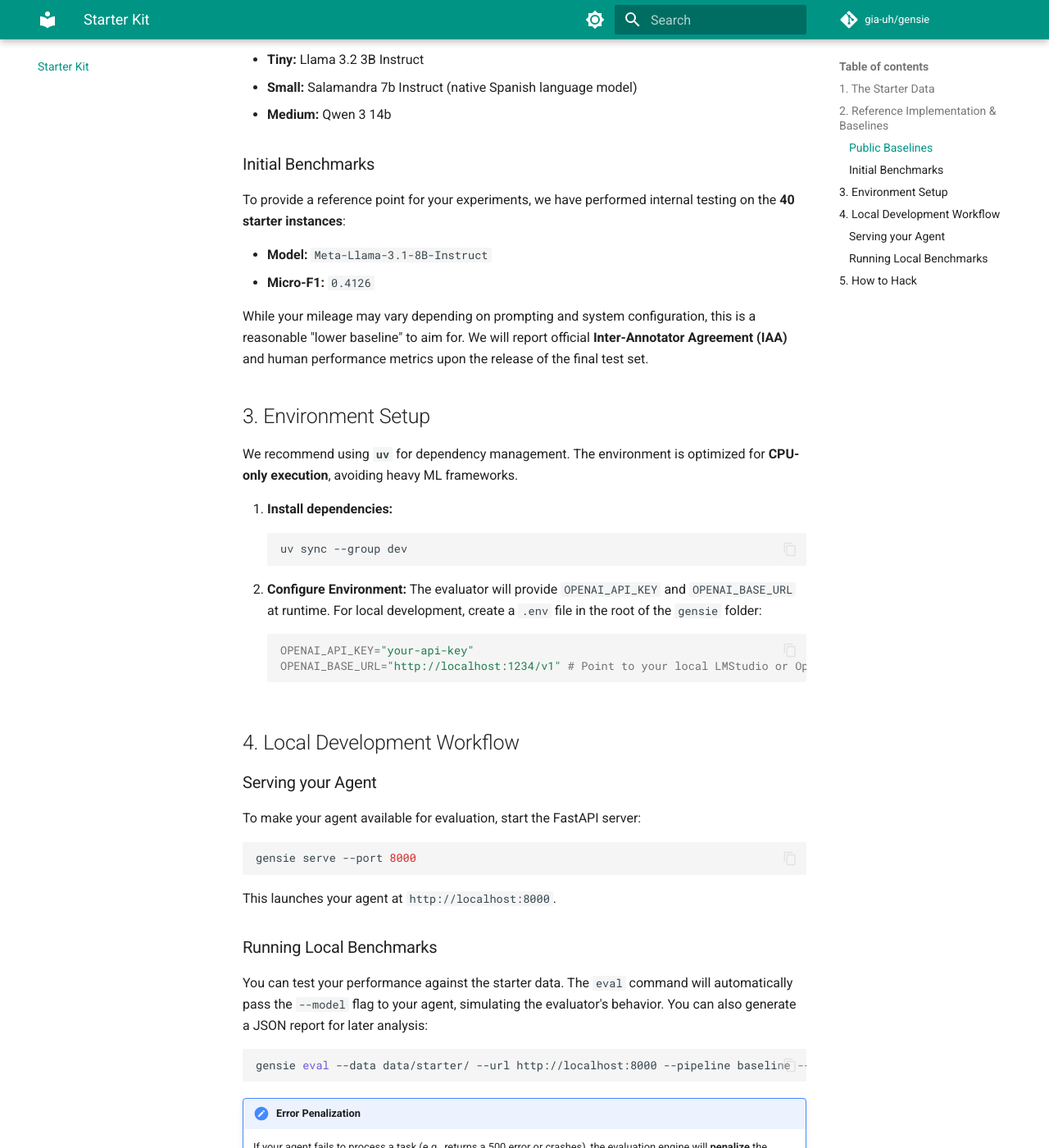
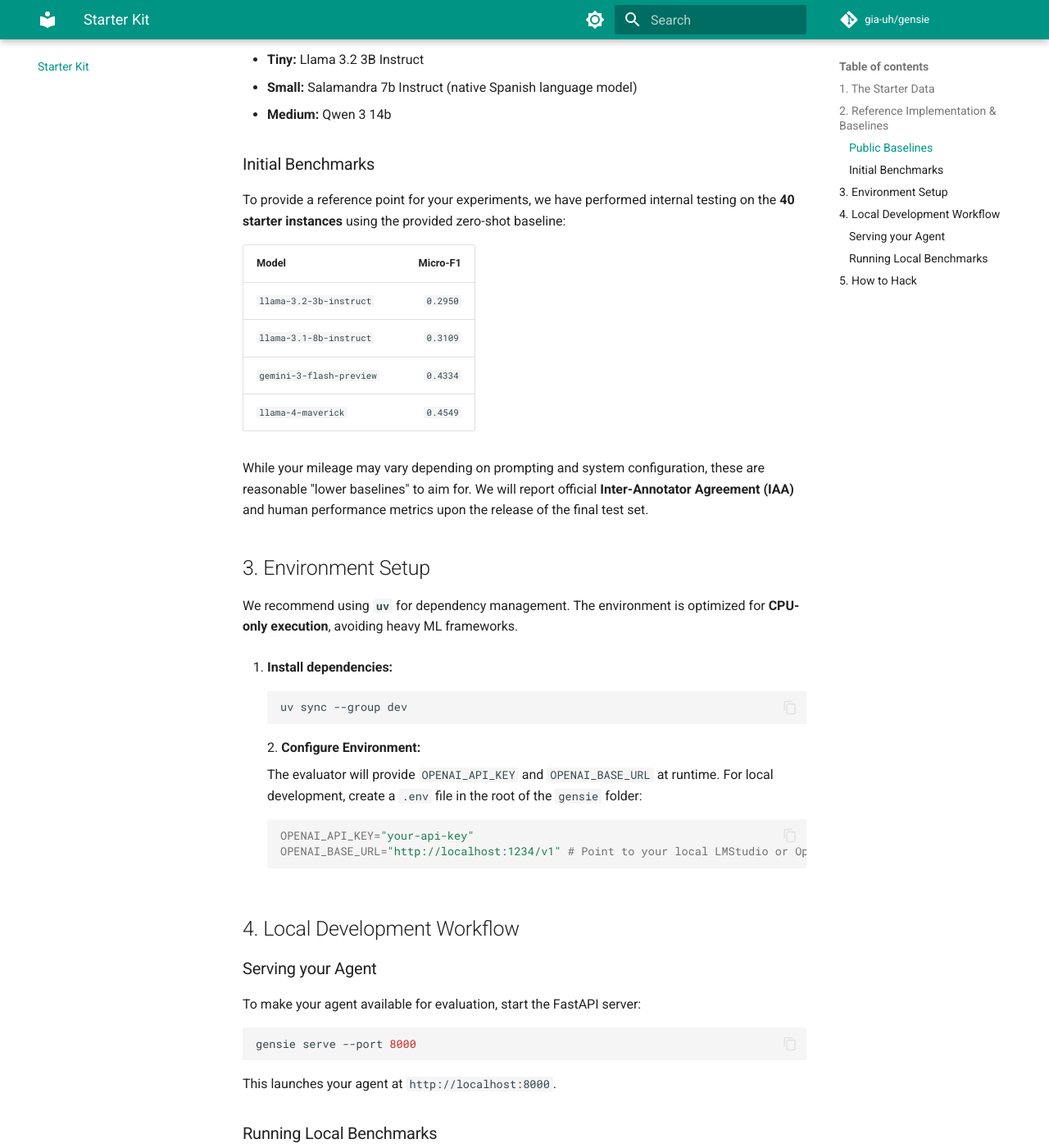
Before and after one commit to gia-uh/gensie, an MkDocs documentation site: the page built from docs/starter-kit.md, in a window 1280 px wide and 1400 px high, scrolled down 996 px. Shown: the whole window at 82% size. Built offline with MkDocs 1.6.1 and Material for MkDocs 9.7.7, drawn with Linux system fonts in a browser that asks for light colours; comment, search, counter and statistics services are not loaded; some of the changed text lies outside the part shown.

Commit message:
docs(benchmarks): add initial results for multiple models

````diff
--- a/docs/starter-kit.md
+++ b/docs/starter-kit.md
@@ -26,23 +26,30 @@
 
 ### Initial Benchmarks
 
-To provide a reference point for your experiments, we have performed internal testing on the **40 starter instances**:
+To provide a reference point for your experiments, we have performed internal testing on the **40 starter instances** using the provided zero-shot baseline:
 
-*   **Model:** `Meta-Llama-3.1-8B-Instruct`
-*   **Micro-F1:** `0.4126`
+| Model                    | Micro-F1 |
+| :----------------------- | -------: |
+| `llama-3.2-3b-instruct`  | `0.2950` |
+| `llama-3.1-8b-instruct`  | `0.3109` |
+| `gemini-3-flash-preview` | `0.4334` |
+| `llama-4-maverick`       | `0.4549` |
 
-While your mileage may vary depending on prompting and system configuration, this is a reasonable "lower baseline" to aim for. We will report official **Inter-Annotator Agreement (IAA)** and human performance metrics upon the release of the final test set.
+While your mileage may vary depending on prompting and system configuration, these are reasonable "lower baselines" to aim for. We will report official **Inter-Annotator Agreement (IAA)** and human performance metrics upon the release of the final test set.
 
 ## 3. Environment Setup
 
 We recommend using **`uv`** for dependency management. The environment is optimized for **CPU-only execution**, avoiding heavy ML frameworks.
 
 1.  **Install dependencies:**
+
     ```bash
     uv sync --group dev
     ```
 2.  **Configure Environment:**
+
     The evaluator will provide `OPENAI_API_KEY` and `OPENAI_BASE_URL` at runtime. For local development, create a `.env` file in the root of the `gensie` folder:
+
     ```bash
     OPENAI_API_KEY="your-api-key"
     OPENAI_BASE_URL="http://localhost:1234/v1" # Point to your local LMStudio or OpenAI
@@ -51,14 +58,18 @@
 ## 4. Local Development Workflow
 
 ### Serving your Agent
+
 To make your agent available for evaluation, start the FastAPI server:
+
 ```bash
 gensie serve --port 8000
 ```
 This launches your agent at `http://localhost:8000`.
 
 ### Running Local Benchmarks
+
 You can test your performance against the starter data. The `eval` command will automatically pass the `--model` flag to your agent, simulating the evaluator's behavior. You can also generate a JSON report for later analysis:
+
 ```bash
 gensie eval --data data/starter/ --url http://localhost:8000 --pipeline baseline --model gpt-4o-mini --output report.json
 ```
@@ -84,10 +95,13 @@
 
 !!! tip "Fast Iteration with Docker"
     The provided `Dockerfile` installs the package in **editable mode**. You can use **Docker Compose** to build and run your agent with local volume mounting and environment variables pre-configured:
+
     ```bash
     docker compose up --build
     ```
+
     This will:
+
     1. Build the agent image.
     2. Mount your local code so changes are reflected instantly (via FastAPI reload).
     3. Load your API keys from the `.env` file.
````
